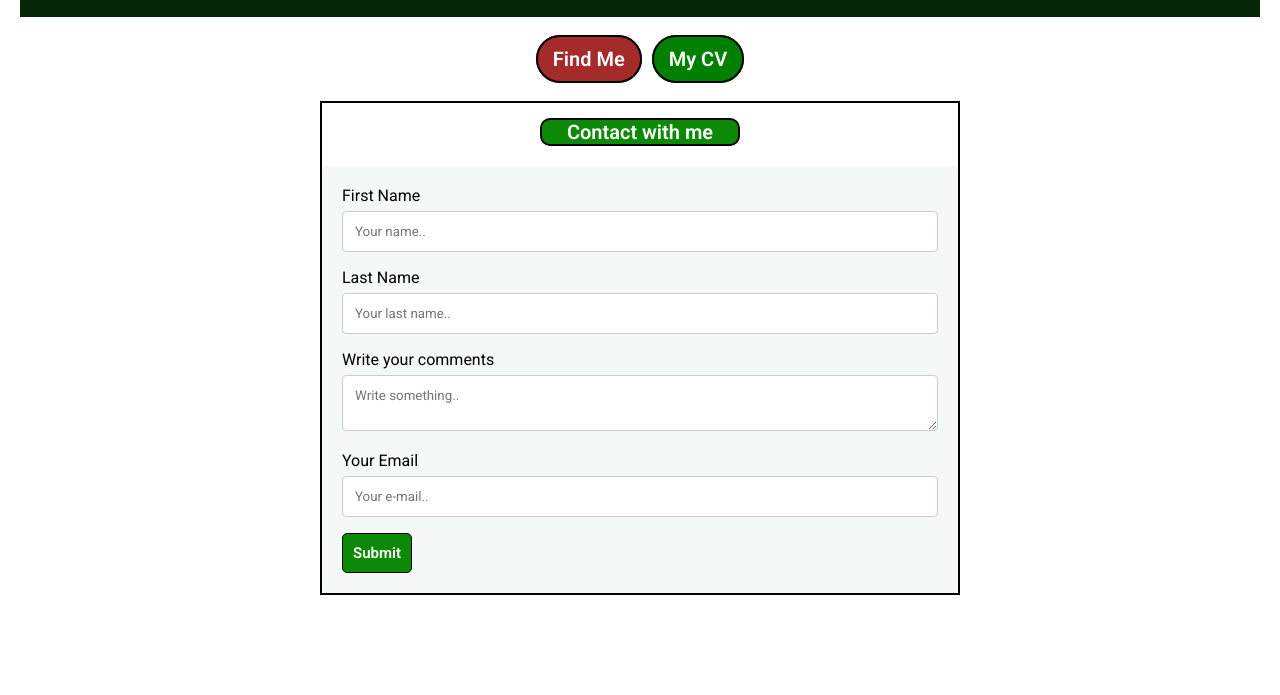
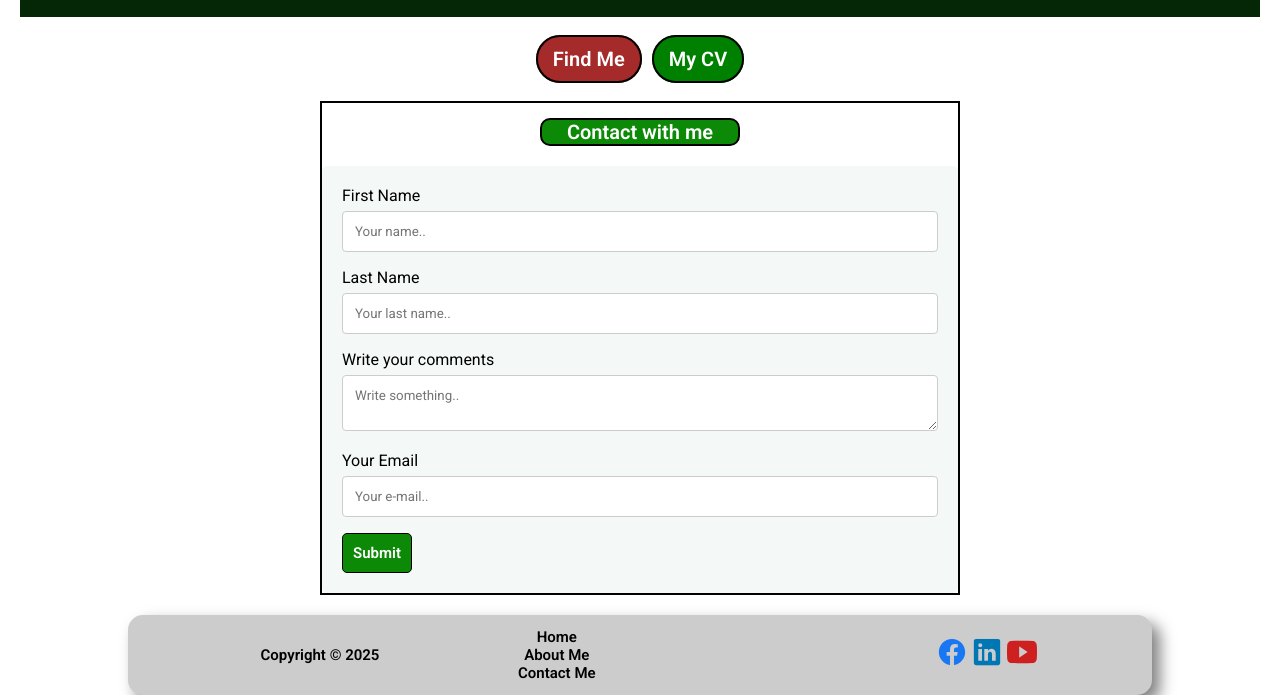
Before and after one commit to alamgir1973/portfolio, a website: page index.html in a window 1280 px wide. Shown: the part 900-1595 px from the top of the page. Before the commit the page ends 1495 px from the top, so only its background shows below. Drawn offline with nearby package versions, Linux system fonts and the light colour scheme.

Commit message:
Added footer

```diff
--- a/index.html
+++ b/index.html
@@ -7,6 +7,9 @@
   <meta name="viewport" content="width=device-width, initial-scale=1.0" />
   <title>Mohammed Alamgir Portfolio!</title>
   <link href="./styles/index.css" rel="stylesheet" />
+  <link rel="stylesheet" href="https://cdnjs.cloudflare.com/ajax/libs/font-awesome/6.7.2/css/all.min.css"
+    integrity="sha512-Evv84Mr4kqVGRNSgIGL/F/aIDqQb7xQ2vcrdIwxfjThSH8CSR7PBEakCr51Ck+w+/U6swU2Im1vVX0SVk9ABhg=="
+    crossorigin="anonymous" referrerpolicy="no-referrer" />
 </head>
 
 <body>
@@ -25,7 +28,7 @@
       </ul>
     </div>
   </header>
-
+  <main>
     <!-- Main content -->
     <section class="main-content">
       <div class="main-container">
@@ -75,15 +78,16 @@
       </div>
       <div class="about-desc">
         <p>
-        More than 25 years experience as a PC and Network technician. I worked
-        in a multinational project in Bangladesh. After completed that
-        project, I came in Belgium for higher study in Information Systems. I
-        have done my graduation in Belgium. I worked as a self employed more
-        than 8 years in Belgium. I worked in a Belgian government organization
-        as a PC and Network technician from 2022 to 2024. <br /><br />
+          More than 25 years experience as a PC and Network technician. I
+          worked in a multinational project in Bangladesh. After completed
+          that project, I came in Belgium for higher study in Information
+          Systems. I have done my graduation in Belgium. I worked as a self
+          employed more than 8 years in Belgium. I worked in a Belgian
+          government organization as a PC and Network technician from 2022 to
+          2024. <br /><br />
           Now, I am learning Front-end Web Developer to be execute my future
-        plan to be Cyber Security specialist. I think it is necessary to know
-        how to work different websites and web tools to be a best cyber
+          plan to be Cyber Security specialist. I think it is necessary to
+          know how to work different websites and web tools to be a best cyber
           security specialist.
         </p>
       </div>
@@ -115,6 +119,38 @@
         </form>
       </div>
     </section>
+  </main>
+
+  <footer>
+    <div class="footer">
+      <div class="footer-copyright">Copyright &#169; 2025</div>
+      <div class="footer-links">
+        <a href="./index.html" target="_blank">Home</a>
+        <a href="./pages/about.html" target="_blank">About Me</a>
+        <a href="./pages/contact.html" target="_blank">Contact Me</a>
+      </div>
+      <div class="footer-social">
+        <div class="social-icons">
+          <ul>
+            <li>
+              <a class="facebook" href="https://facebook.com" target="_blank"><ion-icon name="logo-facebook">"
+                  "</ion-icon></a>
+            </li>
+            <li>
+              <a class="linkedin" href="https://linkedin.com" target="_blank"><ion-icon name="logo-linkedin">"
+                  "</ion-icon></a>
+            </li>
+            <li>
+              <a class="youtube" href="https://youtube.com" target="_blank"><ion-icon name="logo-youtube">"
+                  "</ion-icon></a>
+            </li>
+          </ul>
+        </div>
+      </div>
+    </div>
+  </footer>
+  <script type="module" src="https://unpkg.com/ionicons@7.1.0/dist/ionicons/ionicons.esm.js"></script>
+  <script nomodule src="https://unpkg.com/ionicons@7.1.0/dist/ionicons/ionicons.js"></script>
 </body>
 
 </html>
--- a/styles/style.css
+++ b/styles/style.css
@@ -40,10 +40,23 @@ a {
   align-items: center;
 }
 
+.footer-links a {
+  color: #000;
+  font-size: 15px;
+}
+
 .navbar ul li a {
   text-decoration: none;
   display: inline-block;
   margin-left: 30px;
+}
+
+.social-icons ul li a {
+  display: inline-block;
+}
+
+.footer-links a:hover {
+  color: #105f06;
 }
 
 .navbar ul li a:hover {
@@ -245,6 +258,7 @@ a {
   width: 50%;
   border: 2px solid black;
   margin: auto;
+  margin-bottom: 20px;
 }
 
 .container {
@@ -300,4 +314,101 @@ button:hover {
   background-color: #ad2d06;
 }
 
-/* Contact Form Start */
+/* Contact Form End */
+
+/* Footer Start */
+
+footer {
+  display: flex;
+  justify-content: center;
+  align-items: center;
+}
+
+.footer {
+  display: flex;
+  justify-content: center;
+  align-items: center;
+  height: 10vh;
+  width: 80vw;
+  color: black;
+  background-color: #ccc;
+  border-radius: 15px;
+  box-shadow: 8px 8px 15px rgba(0 0 0 / 50%);
+}
+
+.footer-copyright {
+  display: flex;
+  justify-content: center;
+  align-items: center;
+  font-size: 15px;
+  font-weight: 600;
+  height: 8vh;
+  width: 12vw;
+}
+
+.footer-links {
+  display: flex;
+  flex-direction: column;
+  justify-content: center;
+  align-items: center;
+  height: 8vh;
+  width: 25vw;
+}
+
+.footer-social {
+  display: flex;
+  justify-content: end;
+  align-items: center;
+  height: 8vh;
+  width: 25vw;
+}
+
+.social-icons {
+  display: flex;
+  justify-content: center;
+  align-items: center;
+  width: 100px;
+  height: 50px;
+}
+
+.social-icons ul {
+  display: flex;
+  justify-content: center;
+  align-items: center;
+  width: 95px;
+  height: 45px;
+  gap: 5px;
+}
+
+.social-icons ul li {
+  list-style: none;
+}
+
+.facebook {
+  color: #1877f2;
+  font-size: 30px;
+}
+
+.facebook:hover {
+  color: #808080;
+}
+
+.linkedin {
+  color: #0077b5;
+  font-size: 30px;
+}
+
+.linkedin:hover {
+  color: #808080;
+}
+
+.youtube {
+  color: #cd201f;
+  font-size: 30px;
+}
+
+.youtube:hover {
+  color: #808080;
+}
+
+/* Footer End */
```
Also changed, not shown: planning/development-strategy.md (+3 -3 lines). Lines whose indentation alone changed are shown as unchanged.
